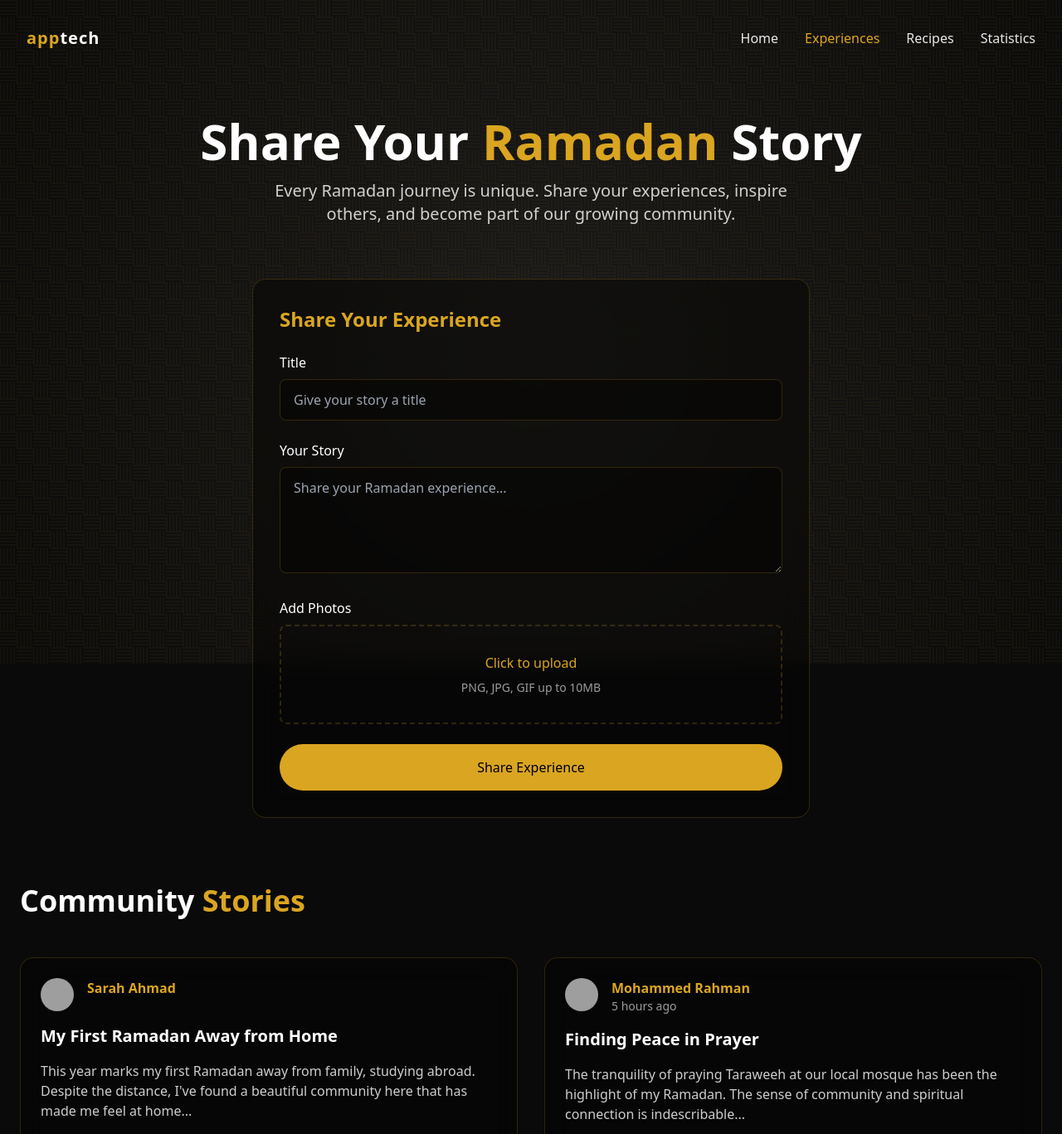
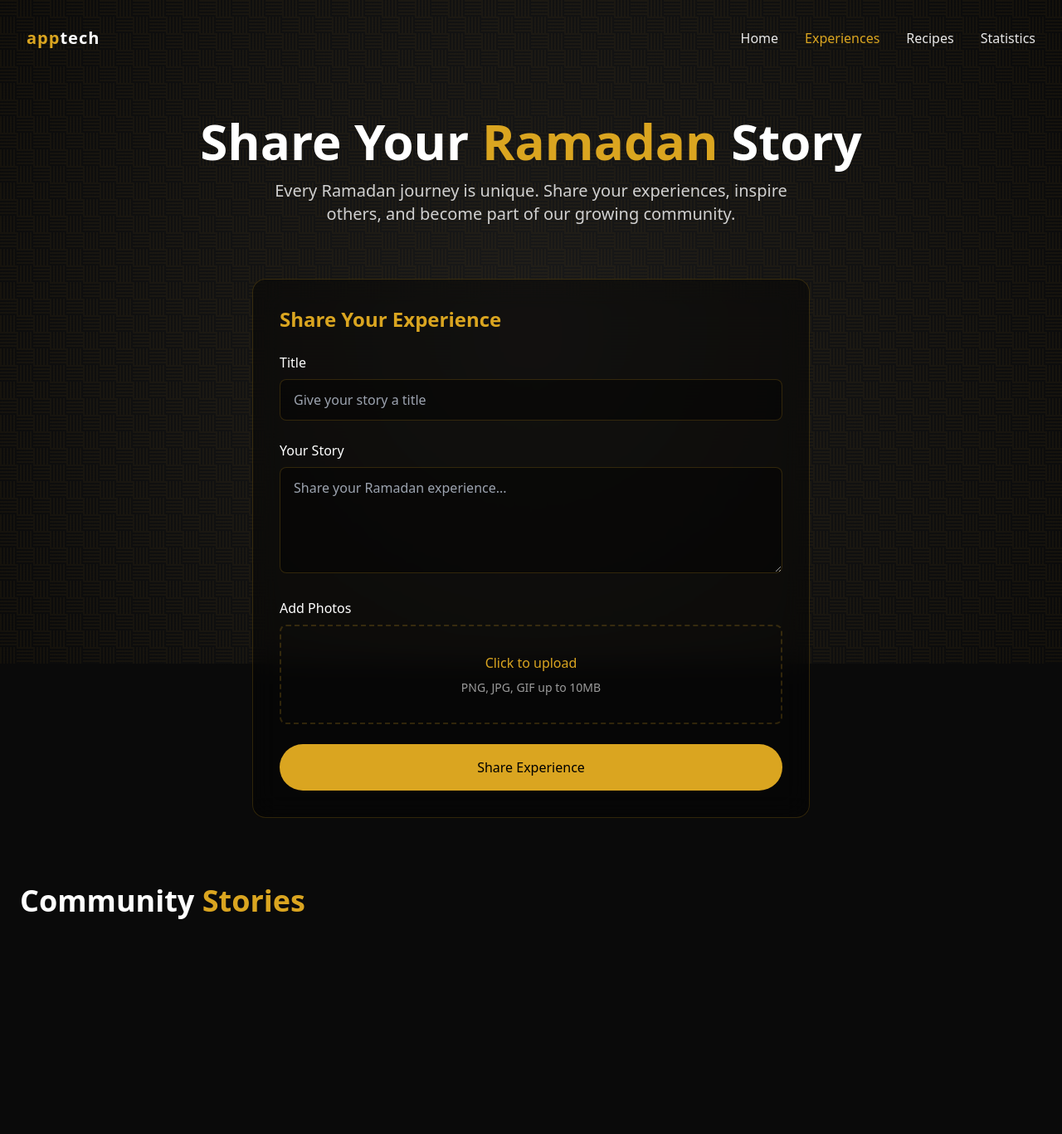
Before and after one commit to HamzaChehlaoui/Ramad-On, a Laravel app: template resources/views/Experiences.blade.php in a window 1280 px wide. Shown: the top 1367 px of the page at 83% size. After the commit the page ends 1108 px from the top, so only its background shows below. Run offline with Laravel 10, Linux system fonts and the light colour scheme; the template is opened without the code that fills it, so the values that code supplies are empty; some libraries are stand-ins or nearby versions; grey boxes are pictures that could not be loaded.

Commit message:
refactor: update ExperienceController to fetch posts and modify view, adjust route naming for experiences

```diff
--- a/resources/views/Experiences.blade.php
+++ b/resources/views/Experiences.blade.php
@@ -88,44 +88,28 @@
             <h2 class="text-4xl font-bold text-white mb-12">
                 Community <span class="text-[#DAA520]">Stories</span>
             </h2>
+
             <div class="grid md:grid-cols-2 gap-8">
-                <!-- Experience Card 1 -->
+                @foreach ($posts as $post)
                 <div class="bg-black/40 backdrop-blur-lg rounded-2xl p-6 border border-[#DAA520]/20 hover:border-[#DAA520]/40 transition-all duration-300">
                     <div class="flex items-start gap-4 mb-4">
                         <img src="https://png.pngtree.com/png-vector/20191110/ourmid/pngtree-avatar-icon-profile-icon-member-login-vector-isolated-png-image_1978396.jpg" alt="User Avatar" class="w-10 h-10 rounded-full">
                         <div>
-                            <h3 class="text-[#DAA520] font-semibold">Sarah Ahmad</h3>
+                            <h3 class="text-[#DAA520] font-semibold">Ramadan</h3>
                         </div>
                     </div>
-                    <h4 class="text-white text-xl font-semibold mb-4">My First Ramadan Away from Home</h4>
-                    <p class="text-white/80 mb-4">This year marks my first Ramadan away from family, studying abroad. Despite the distance, I've found a beautiful community here that has made me feel at home...</p>
-                    <img src="https://japantoday-asset.scdn3.secure.raxcdn.com/img/store/69/e5/8b6c14a3f4dcb619cd0c8837e344f5dfc9cf/alone/_w1700.jpg" alt="Community Iftar" class="w-full h-48 object-cover rounded-lg mb-4">
+                    <h4 class="text-white text-xl font-semibold mb-4">{{ $post->title }}</h4>
+                    <p class="text-white/80 mb-4">{{ $post->content }}</p>
+                    <img src="{{$post->image}}" alt="Community Iftar" class="w-full h-48 object-cover rounded-lg mb-4">
                     <div class="flex items-center gap-4 text-white/60">
                         <button class="hover:text-[#DAA520] transition-colors duration-300">❤️ Like</button>
                         <button class="hover:text-[#DAA520] transition-colors duration-300">💬 Comment</button>
                         <button class="hover:text-[#DAA520] transition-colors duration-300">↗️ Share</button>
                     </div>
                 </div>
+                @endforeach
+            </div>
 
-                <!-- Experience Card 2 -->
-                <div class="bg-black/40 backdrop-blur-lg rounded-2xl p-6 border border-[#DAA520]/20 hover:border-[#DAA520]/40 transition-all duration-300">
-                    <div class="flex items-start gap-4 mb-4">
-                        <img src="https://png.pngtree.com/png-vector/20191110/ourmid/pngtree-avatar-icon-profile-icon-member-login-vector-isolated-png-image_1978396.jpg" alt="User Avatar" class="w-10 h-10 rounded-full">
-                        <div>
-                            <h3 class="text-[#DAA520] font-semibold">Mohammed Rahman</h3>
-                            <p class="text-white/60 text-sm">5 hours ago</p>
-                        </div>
-                    </div>
-                    <h4 class="text-white text-xl font-semibold mb-4">Finding Peace in Prayer</h4>
-                    <p class="text-white/80 mb-4">The tranquility of praying Taraweeh at our local mosque has been the highlight of my Ramadan. The sense of community and spiritual connection is indescribable...</p>
-                    <img src="https://iqraonline.com/wp-content/uploads/2022/06/What-is-the-importance-of-night-prayer.jpg" alt="Mosque Interior" class="w-full h-48 object-cover rounded-lg mb-4">
-                    <div class="flex items-center gap-4 text-white/60">
-                        <button class="hover:text-[#DAA520] transition-colors duration-300">❤️ Like</button>
-                        <button class="hover:text-[#DAA520] transition-colors duration-300">💬 Comment</button>
-                        <button class="hover:text-[#DAA520] transition-colors duration-300">↗️ Share</button>
-                    </div>
-                </div>
-            </div>
         </section>
     </main>
 
--- a/routes/web.php
+++ b/routes/web.php
@@ -18,6 +18,6 @@ use App\Http\Controllers\StatisticsController;
 
 
 Route::get('/', [HomeController::class, 'index'])->name('home');
-Route::get('/Experiences', [ExperienceController::class, 'index'])->name('experiences');
+Route::get('/Experiences', [ExperienceController::class, 'index'])->name('posts');
 Route::get('/Recipes', [RecipeController::class, 'index'])->name('recipes');
 Route::get('/Statistics', [StatisticsController::class, 'index'])->name('statistics');
```
Also changed, not shown: app/Http/Controllers/ExperienceController.php (+4 -8 lines), app/Http/Controllers/HomeController.php (+3 -7 lines), app/Http/Controllers/RecipeController.php (+2 -6 lines), app/Http/Controllers/StatisticsController.php (+3 -7 lines).
